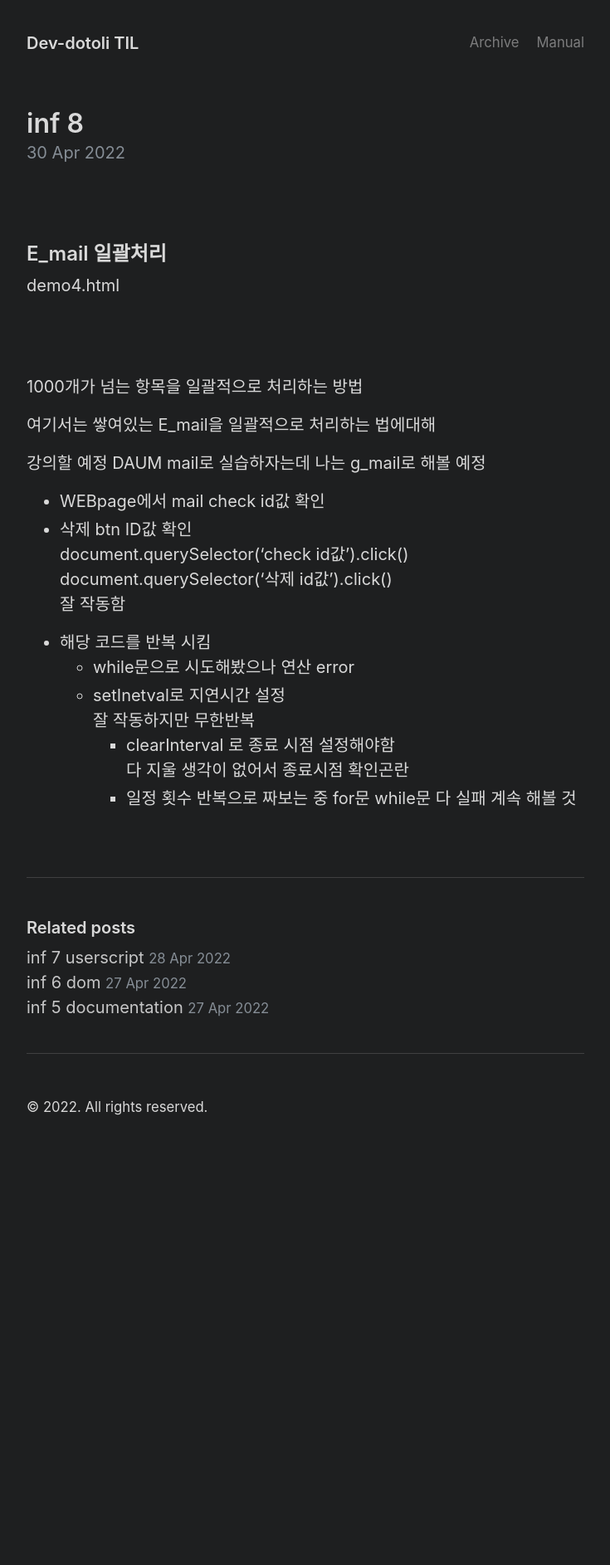
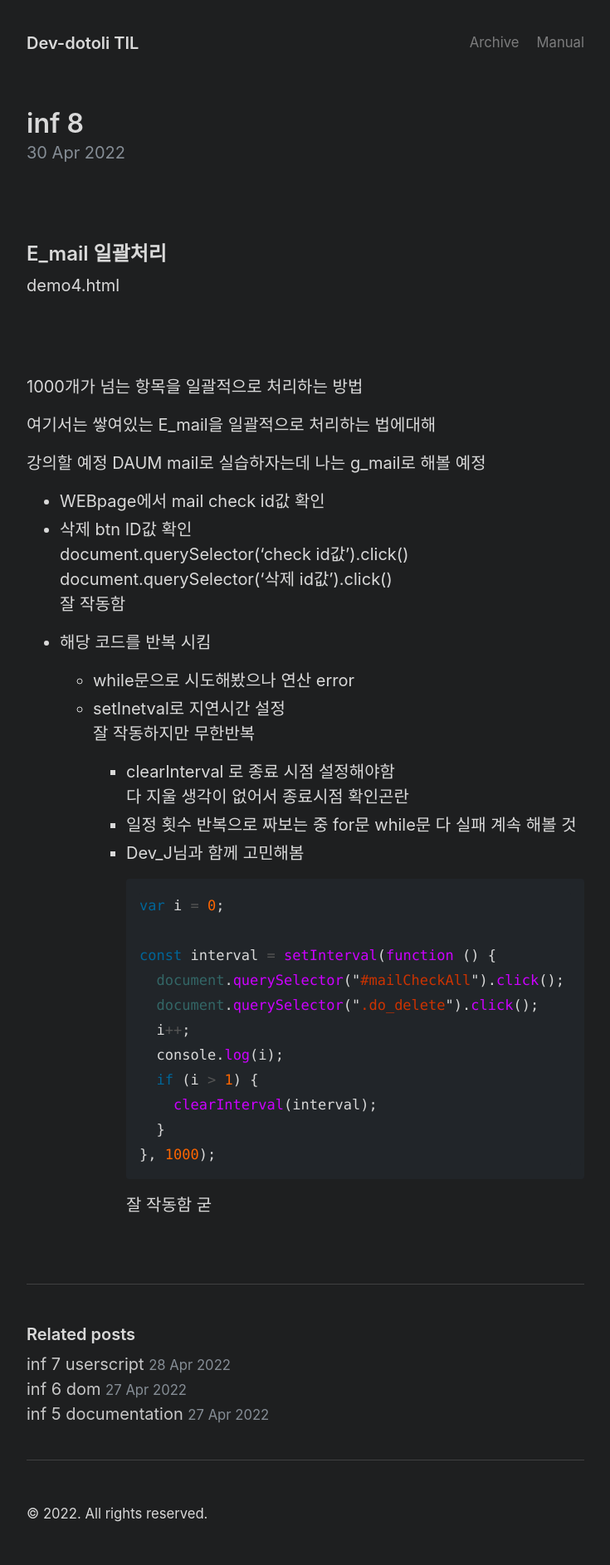
Before and after one commit to Dev-Dotoli/dev-dotoli.github.com, a Jekyll site: the page built from _posts/2022-04-30-inf-8.md, in a window 1280 px wide. Shown: the whole page at 83% size, without its empty margins (272-1007 px from the left). Built offline with Jekyll 4.4.1, drawn with Linux system fonts in a browser that asks for light colours; before the commit the page ends 1396 px from its top, so only the background shows below that.

Commit message:
Docs: add contents solving plroblem

````diff
--- a/_posts/2022-04-30-inf-8.md
+++ b/_posts/2022-04-30-inf-8.md
@@ -24,10 +24,29 @@ demo4.html
   잘 작동함
 
 - 해당 코드를 반복 시킴
+
   - while문으로 시도해봤으나 연산 error<br>
   - setInetval로 지연시간 설정<br>
     잘 작동하지만 무한반복
+
     - clearInterval 로 종료 시점 설정해야함<br>
       다 지울 생각이 없어서 종료시점 확인곤란
     - 일정 횟수 반복으로 짜보는 중
       for문 while문 다 실패 계속 해볼 것
+    - Dev_J님과 함께 고민해봄
+
+      ```javascript
+      var i = 0;
+
+      const interval = setInterval(function () {
+        document.querySelector("#mailCheckAll").click();
+        document.querySelector(".do_delete").click();
+        i++;
+        console.log(i);
+        if (i > 1) {
+          clearInterval(interval);
+        }
+      }, 1000);
+      ```
+
+      잘 작동함 굳
````
